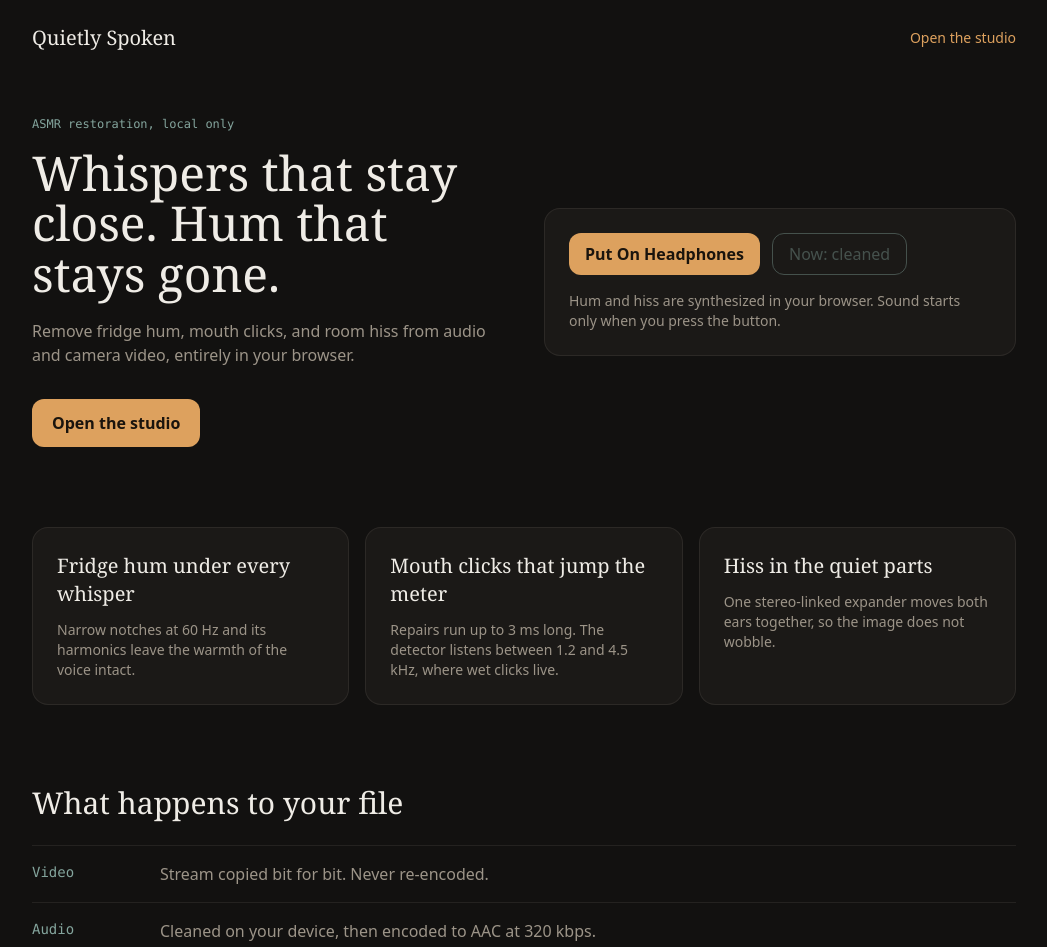
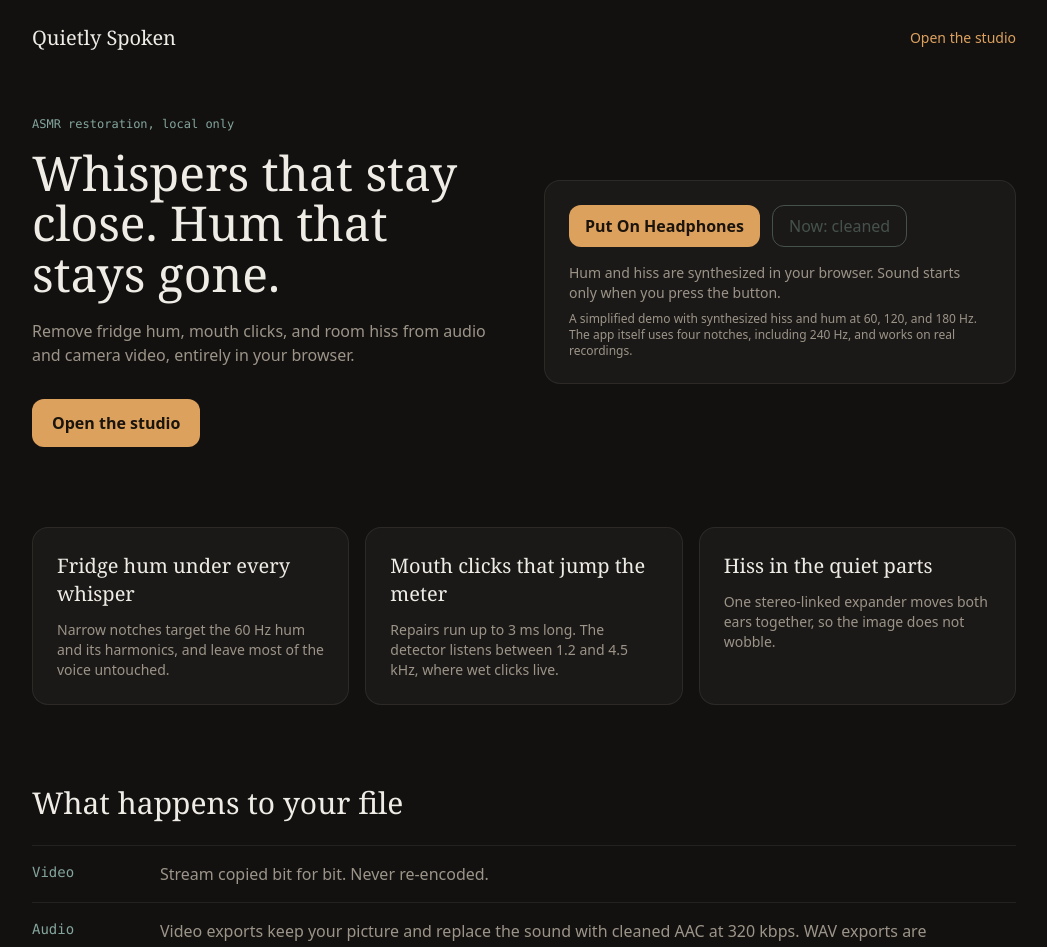
Before and after one commit to tiffanielafever/quietly-spoken, a React (Vite) app: page / in a window 1280 px wide. Shown: the top 947 px of the page, without its empty margins (116-1163 px from the left). Built offline with nearby package versions, Linux system fonts and the light colour scheme.

Commit message:
Clarify landing copy: notch claim, audio formats, demo caption

```diff
--- a/src/pages/LandingPage.tsx
+++ b/src/pages/LandingPage.tsx
@@ -115,19 +115,22 @@ function HeadphoneConsole() {
       <p className="mt-4 text-sm text-stone">
         Hum and hiss are synthesized in your browser. Sound starts only when you press the button.
       </p>
+      <p className="mt-2 text-xs text-stone">
+        A simplified demo with synthesized hiss and hum at 60, 120, and 180 Hz. The app itself uses four notches, including 240 Hz, and works on real recordings.
+      </p>
     </div>
   );
 }
 
 const PAIN = [
-  ['Fridge hum under every whisper', 'Narrow notches at 60 Hz and its harmonics leave the warmth of the voice intact.'],
+  ['Fridge hum under every whisper', 'Narrow notches target the 60 Hz hum and its harmonics, and leave most of the voice untouched.'],
   ['Mouth clicks that jump the meter', 'Repairs run up to 3 ms long. The detector listens between 1.2 and 4.5 kHz, where wet clicks live.'],
   ['Hiss in the quiet parts', 'One stereo-linked expander moves both ears together, so the image does not wobble.'],
 ] as const;
 
 const FLOW = [
   ['Video', 'Stream copied bit for bit. Never re-encoded.'],
-  ['Audio', 'Cleaned on your device, then encoded to AAC at 320 kbps.'],
+  ['Audio', 'Video exports keep your picture and replace the sound with cleaned AAC at 320 kbps. WAV exports are uncompressed 16-bit stereo.'],
   ['Files', 'Decoded and processed locally. Nothing is uploaded.'],
 ] as const;
 
```
